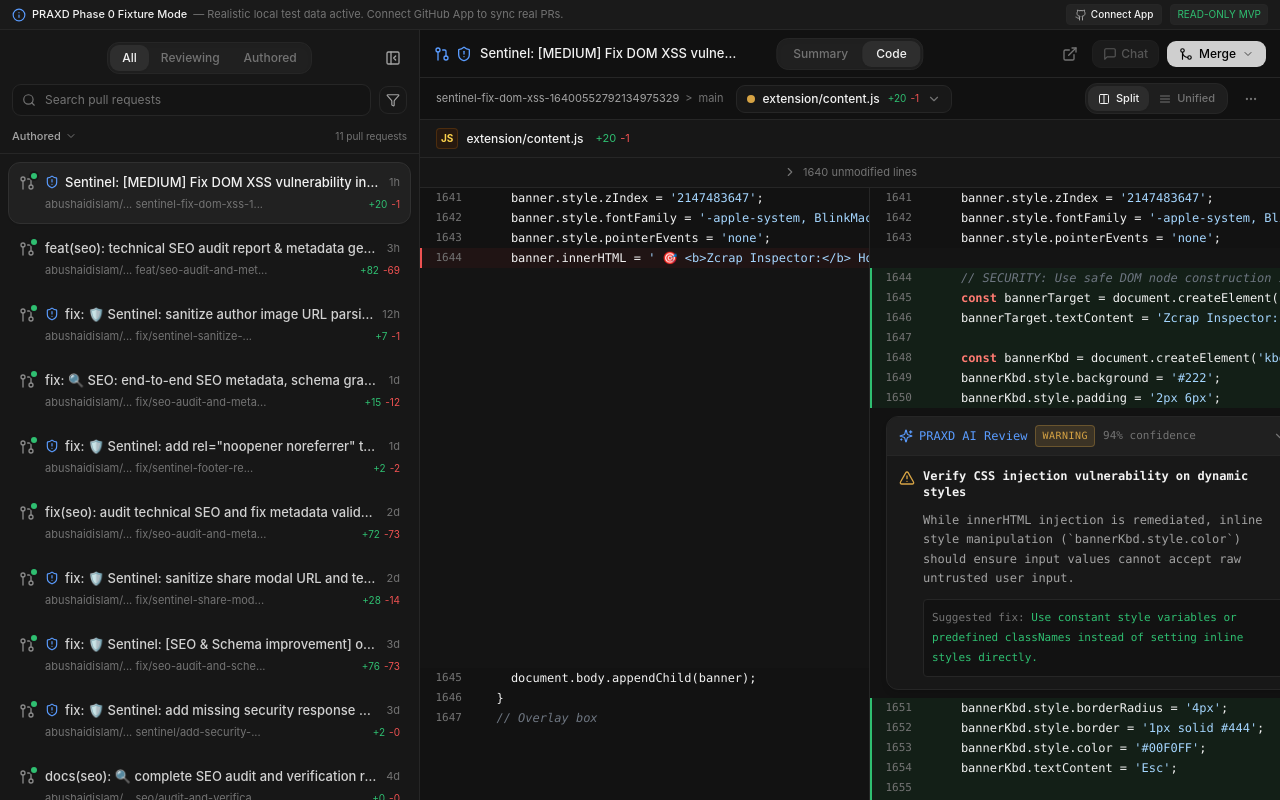
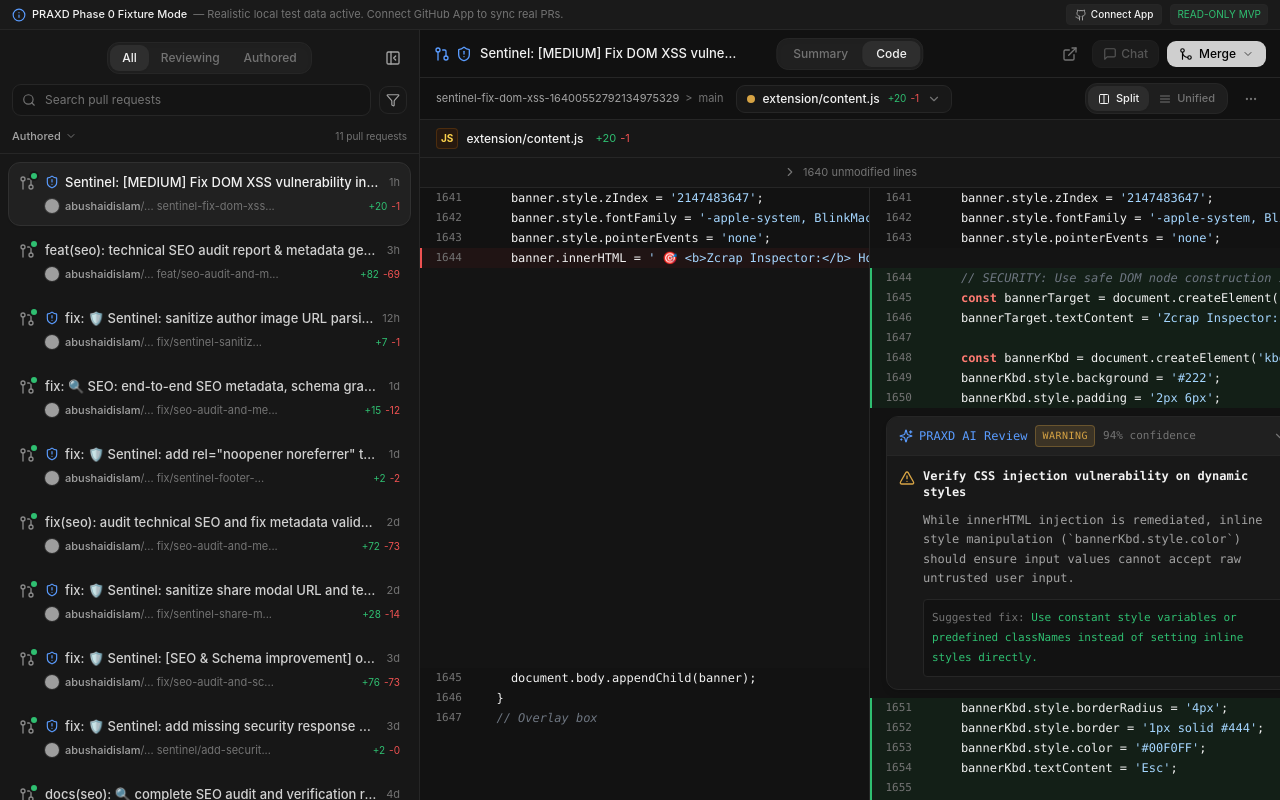
Before and after one commit to abushaidislam/PRAXD, a Next.js app: page / in a window 1280 px wide. Built offline with nearby package versions, Linux system fonts and the light colour scheme; grey boxes are pictures that could not be loaded.

Commit message:
feat(ui): display author avatar in pull request inbox list items

```diff
--- a/components/pull-request-list-item.tsx
+++ b/components/pull-request-list-item.tsx
@@ -62,11 +62,31 @@ export function PullRequestListItem({
           </span>
         </div>
 
-        {/* Subtitle / Repository + Branch + Diff Stats */}
-        <div className="flex items-center justify-between gap-2 mt-1 text-[11px] text-praxd-text-muted">
-          <span className="truncate max-w-[240px]">
-            {pr.repoOwner}/... {pr.headRef.length > 22 ? `${pr.headRef.slice(0, 22)}...` : pr.headRef}
-          </span>
+        {/* Subtitle / Author Avatar + Name + Repository/Branch + Diff Stats */}
+        <div className="flex items-center justify-between gap-2 mt-1.5 text-[11px] text-praxd-text-muted">
+          <div className="flex items-center gap-1.5 min-w-0">
+            {/* Author Avatar with fallback */}
+            {pr.author?.avatarUrl ? (
+              <img
+                src={pr.author.avatarUrl}
+                alt={pr.author.login}
+                className="w-3.5 h-3.5 rounded-full object-cover shrink-0 ring-1 ring-white/10 bg-[#252525]"
+                onError={(e) => {
+                  (e.target as HTMLElement).style.display = "none";
+                }}
+              />
+            ) : (
+              <div className="w-3.5 h-3.5 rounded-full bg-[#2a2a2a] ring-1 ring-white/10 flex items-center justify-center text-[8px] font-bold text-neutral-300 shrink-0">
+                {(pr.author?.login || "U").charAt(0).toUpperCase()}
+              </div>
+            )}
+
+            <span className="truncate max-w-[220px]">
+              <span className="text-praxd-text-secondary font-medium">{pr.author?.login || pr.repoOwner}</span>
+              <span className="text-neutral-500">/... {pr.headRef.length > 20 ? `${pr.headRef.slice(0, 20)}...` : pr.headRef}</span>
+            </span>
+          </div>
+
           <div className="flex items-center gap-1 shrink-0 font-mono text-[10px]">
             <span className="text-praxd-green">+{pr.additions}</span>
             <span className="text-praxd-red">-{pr.deletions}</span>
```
